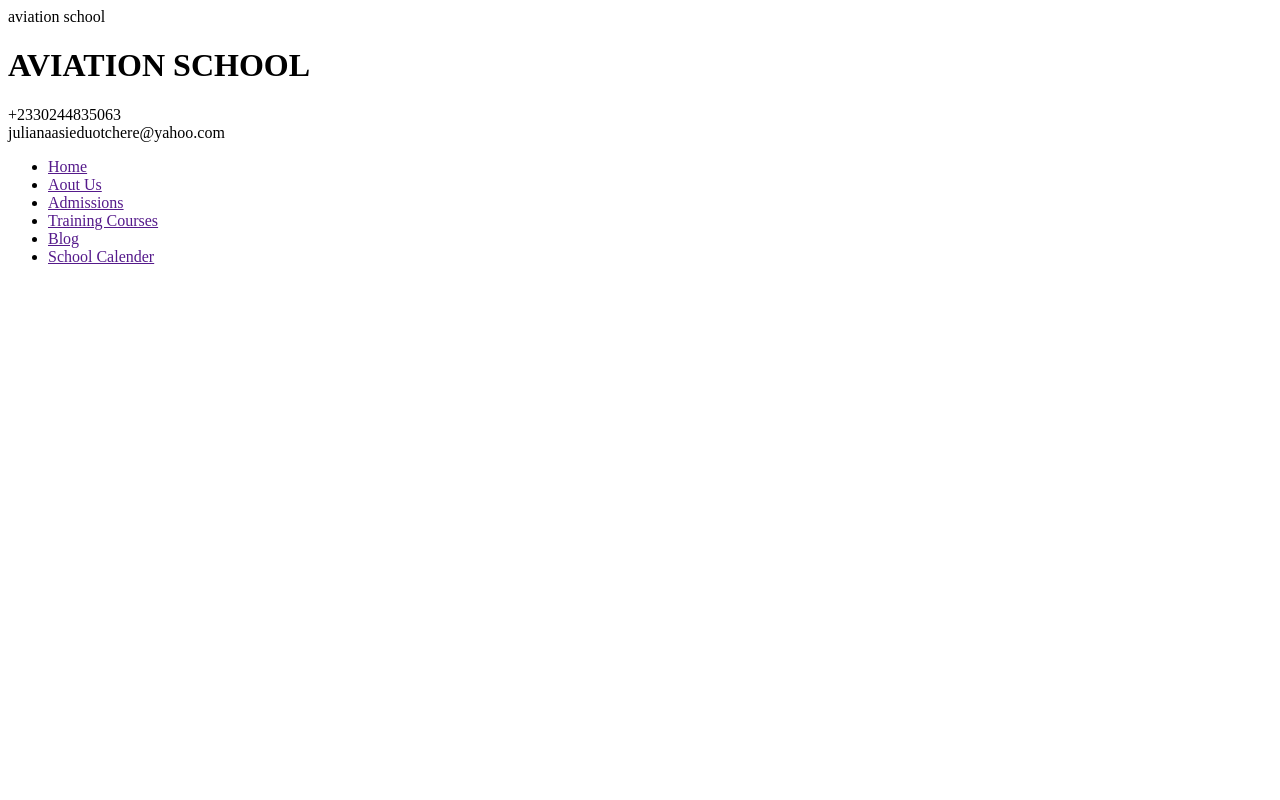
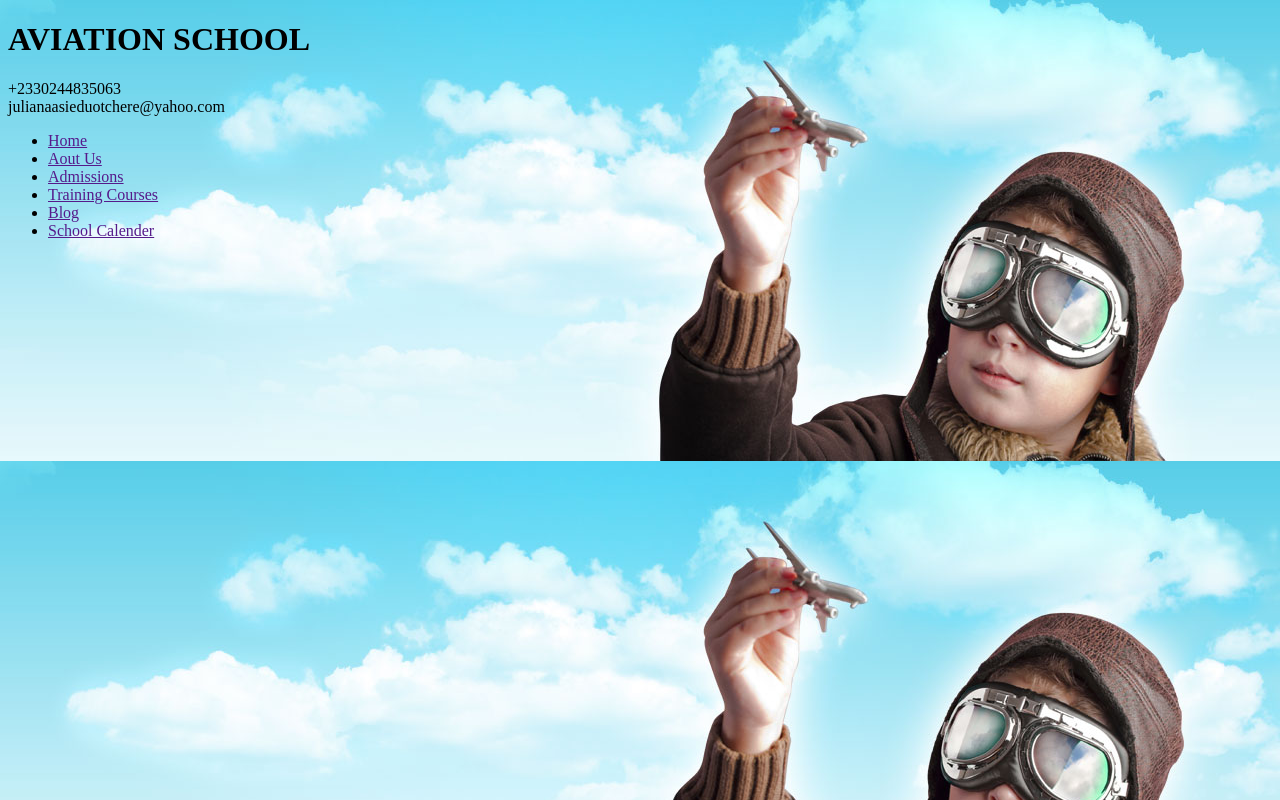
Before and after one commit to Julicon/Julicon.github.io, a plain HTML site: page index.html in a window 1280 px wide. Drawn offline with Linux system fonts and the light colour scheme.

Commit message:
Update index.html

```diff
--- a/index.html
+++ b/index.html
@@ -1,6 +1,10 @@
 <!DOCTYPE html>
 <html>
-<head> aviation school</h1>
+<head>
+    <title> aviation school</title>
+   <style>
+body{background-image: url("bg-header2.jpg")}
+</style>
 <title> AVIATION SCHOOL</title>
 <rel= "stylesheet" "text/css HREF=page.css">
 </head>
@@ -25,4 +29,4 @@
 
 
     </body>
-</html>
+    </html>
```
